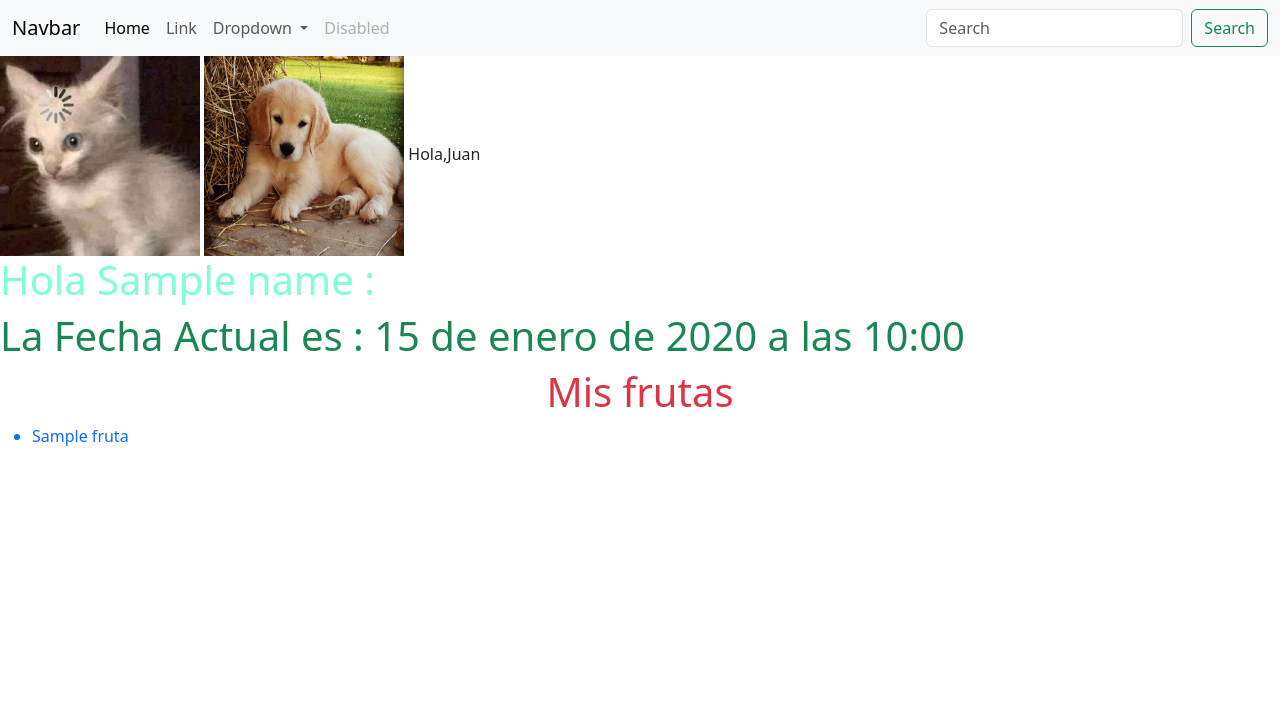
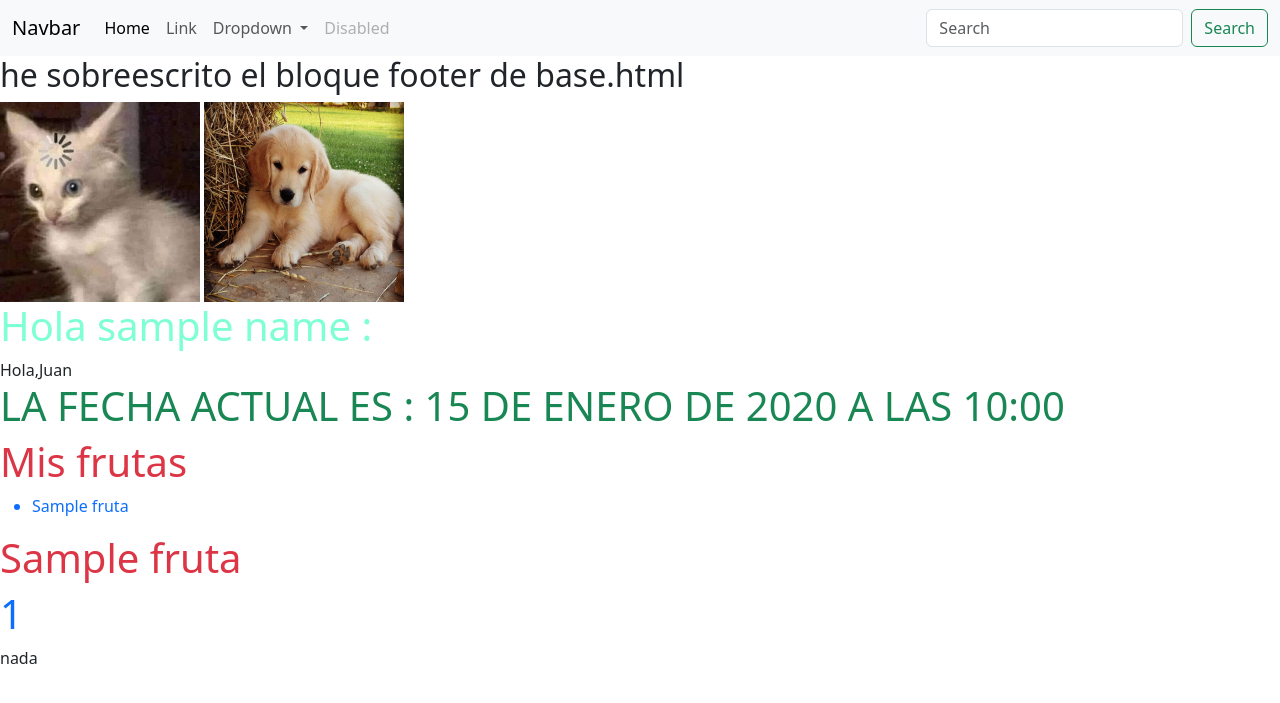
Before and after one commit to josehermosillaa/principiosDjango, a Django app: template templates/fecha.html in a window 1280 px wide. Shown: the top 703 px of the page. Run offline with Django 4.2, Linux system fonts and the light colour scheme; the template is opened without the code that fills it: most values are stand-ins (such as "Sample title", 1, 10 or a date in 2020); some libraries are stand-ins or nearby versions.

Commit message:
agregamos navbar al base.html, explicamos filtros directos y etiquetas filter en los template ademas de usar los if elif y else

```diff
--- a/primera/urls.py
+++ b/primera/urls.py
@@ -5,6 +5,6 @@ from .views import IndexPageView, obtener_fecha, menu_view
 urlpatterns = [
     # path('primera/', views.index, name=index)
     path('', IndexPageView.as_view(), name='index'),
-    path('fecha/<str:name>/', obtener_fecha, name='fecha'),
+    path('fecha/<str:name>/<int:foto>/', obtener_fecha, name='fecha'),
     path('menu/', menu_view, name='menu'),
 ]
--- a/templates/base.html
+++ b/templates/base.html
@@ -11,6 +11,67 @@
     <title>Template con Boostrap</title>
   </head>
   <body>
+    {% block navbar %}
+    <nav class="navbar navbar-expand-lg bg-light">
+      <div class="container-fluid">
+        <a class="navbar-brand" href="#">Navbar</a>
+        <button
+          class="navbar-toggler"
+          type="button"
+          data-bs-toggle="collapse"
+          data-bs-target="#navbarSupportedContent"
+          aria-controls="navbarSupportedContent"
+          aria-expanded="false"
+          aria-label="Toggle navigation"
+        >
+          <span class="navbar-toggler-icon"></span>
+        </button>
+        <div class="collapse navbar-collapse" id="navbarSupportedContent">
+          <ul class="navbar-nav me-auto mb-2 mb-lg-0">
+            <li class="nav-item">
+              <a class="nav-link active" aria-current="page" href="#">Home</a>
+            </li>
+            <li class="nav-item">
+              <a class="nav-link" href="#">Link</a>
+            </li>
+            <li class="nav-item dropdown">
+              <a
+                class="nav-link dropdown-toggle"
+                href="#"
+                role="button"
+                data-bs-toggle="dropdown"
+                aria-expanded="false"
+              >
+                Dropdown
+              </a>
+              <ul class="dropdown-menu">
+                <li><a class="dropdown-item" href="#">Action</a></li>
+                <li><a class="dropdown-item" href="#">Another action</a></li>
+                <li><hr class="dropdown-divider" /></li>
+                <li><a class="dropdown-item" href="#">Something else here</a></li>
+              </ul>
+            </li>
+            <li class="nav-item">
+              <a class="nav-link disabled">Disabled</a>
+            </li>
+          </ul>
+          <form class="d-flex" role="search">
+            <input
+              class="form-control me-2"
+              type="search"
+              placeholder="Search"
+              aria-label="Search"
+            />
+            <button class="btn btn-outline-success" type="submit">Search</button>
+          </form>
+        </div>
+      </div>
+    </nav>
+    {% endblock navbar %}
     {% block content %} {% endblock content %}
+    {% block formulario %}{% endblock formulario %}
+    {% block footer %}
+    <p>{% lorem 1 b random %}</p>
+    {% endblock footer %}
   </body>
 </html>
--- a/templates/fecha.html
+++ b/templates/fecha.html
@@ -1,15 +1,25 @@
-
-{%include 'menu.html' %} {% block fecha%} {% load static %}
+{%include 'menu.html' %} {% block fecha%} {% load static %} {% if foto == 1 %}
+<img src="{% static 'img/gatito.png' %}" height="200" width="200" alt="" />
+{% elif foto == 2 %}
+<img src="{% static 'img/perrito.png' %}" height="200" width="200" alt="" />
+{% else %}
 <img src="{% static 'img/gatito.png' %}" height="200" width="200" alt="" />
 <img src="{% static 'img/perrito.png' %}" height="200" width="200" alt="" />
-{% include 'fragmento_nombre.html' with persona="Juan" saludo="Hola" %}
-<h1>Hola {{name}} :</h1>
-<h1 class="text-success">La Fecha Actual es : {{ fecha }}</h1>
-<h1 class="text-danger text-center">Mis frutas</h1>
+{% endif %}
+<h1>Hola {{name|first|lower}} :</h1>
+
+{% include 'fragmento_nombre.html' with persona="Juan" saludo="Hola"%}
+<h1 class="text-success">
+  {% filter upper %} La Fecha Actual es : {{ fecha }} {% endfilter %}
+</h1>
+<h1 class="text-danger">Mis frutas</h1>
 <ul class="mx-auto">
-    {% for fruta in frutas %}
-        <li class="text-primary">{{fruta}}</li>
-    {% endfor %}
+  {% for fruta in frutas %}
+  <li class="text-primary">{{fruta}}</li>
+  {% endfor %}
 </ul>
-
-{% endblock fecha %}
+<h1 class="text-danger">{{frutas|join:' ** '}}</h1>
+<h1 class="text-primary">
+  {% autoescape off %} {{frutas|length}} {% endautoescape %}
+</h1>
+{{value|default:"nada"}} {%endblock fecha %}
--- a/templates/menu.html
+++ b/templates/menu.html
@@ -1,58 +1,5 @@
 {% extends 'base.html' %} {% load bootstrap5 %} {% block content %}
-
-<nav class="navbar navbar-expand-lg bg-light">
-  <div class="container-fluid">
-    <a class="navbar-brand" href="#">Navbar</a>
-    <button
-      class="navbar-toggler"
-      type="button"
-      data-bs-toggle="collapse"
-      data-bs-target="#navbarSupportedContent"
-      aria-controls="navbarSupportedContent"
-      aria-expanded="false"
-      aria-label="Toggle navigation"
-    >
-      <span class="navbar-toggler-icon"></span>
-    </button>
-    <div class="collapse navbar-collapse" id="navbarSupportedContent">
-      <ul class="navbar-nav me-auto mb-2 mb-lg-0">
-        <li class="nav-item">
-          <a class="nav-link active" aria-current="page" href="#">Home</a>
-        </li>
-        <li class="nav-item">
-          <a class="nav-link" href="#">Link</a>
-        </li>
-        <li class="nav-item dropdown">
-          <a
-            class="nav-link dropdown-toggle"
-            href="#"
-            role="button"
-            data-bs-toggle="dropdown"
-            aria-expanded="false"
-          >
-            Dropdown
-          </a>
-          <ul class="dropdown-menu">
-            <li><a class="dropdown-item" href="#">Action</a></li>
-            <li><a class="dropdown-item" href="#">Another action</a></li>
-            <li><hr class="dropdown-divider" /></li>
-            <li><a class="dropdown-item" href="#">Something else here</a></li>
-          </ul>
-        </li>
-        <li class="nav-item">
-          <a class="nav-link disabled">Disabled</a>
-        </li>
-      </ul>
-      <form class="d-flex" role="search">
-        <input
-          class="form-control me-2"
-          type="search"
-          placeholder="Search"
-          aria-label="Search"
-        />
-        <button class="btn btn-outline-success" type="submit">Search</button>
-      </form>
-    </div>
-  </div>
-</nav>
 {% block fecha%} {% endblock fecha%} {% endblock %}
+{% block footer %}
+<h2>he sobreescrito el bloque footer de base.html</h2>
+{% endblock footer %}
```
Also changed, not shown: primera/views.py (+6 -5 lines).
